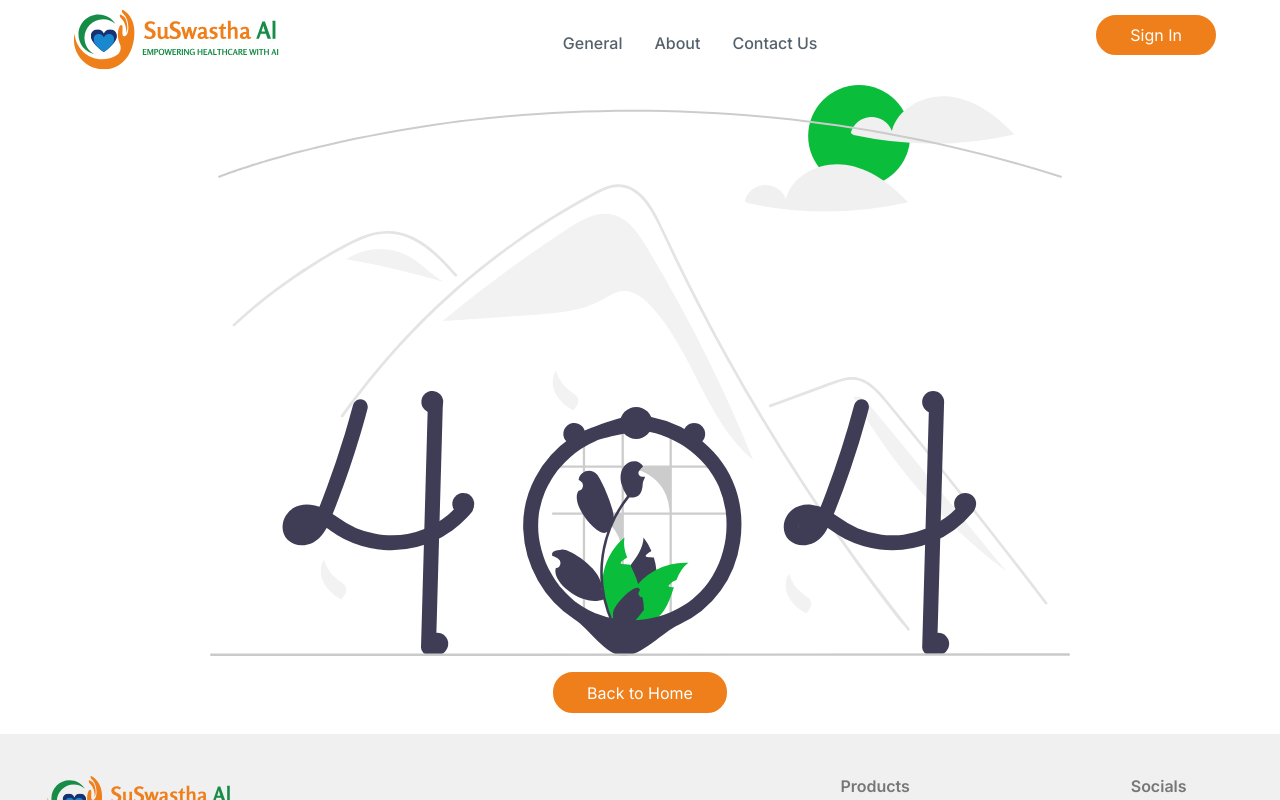
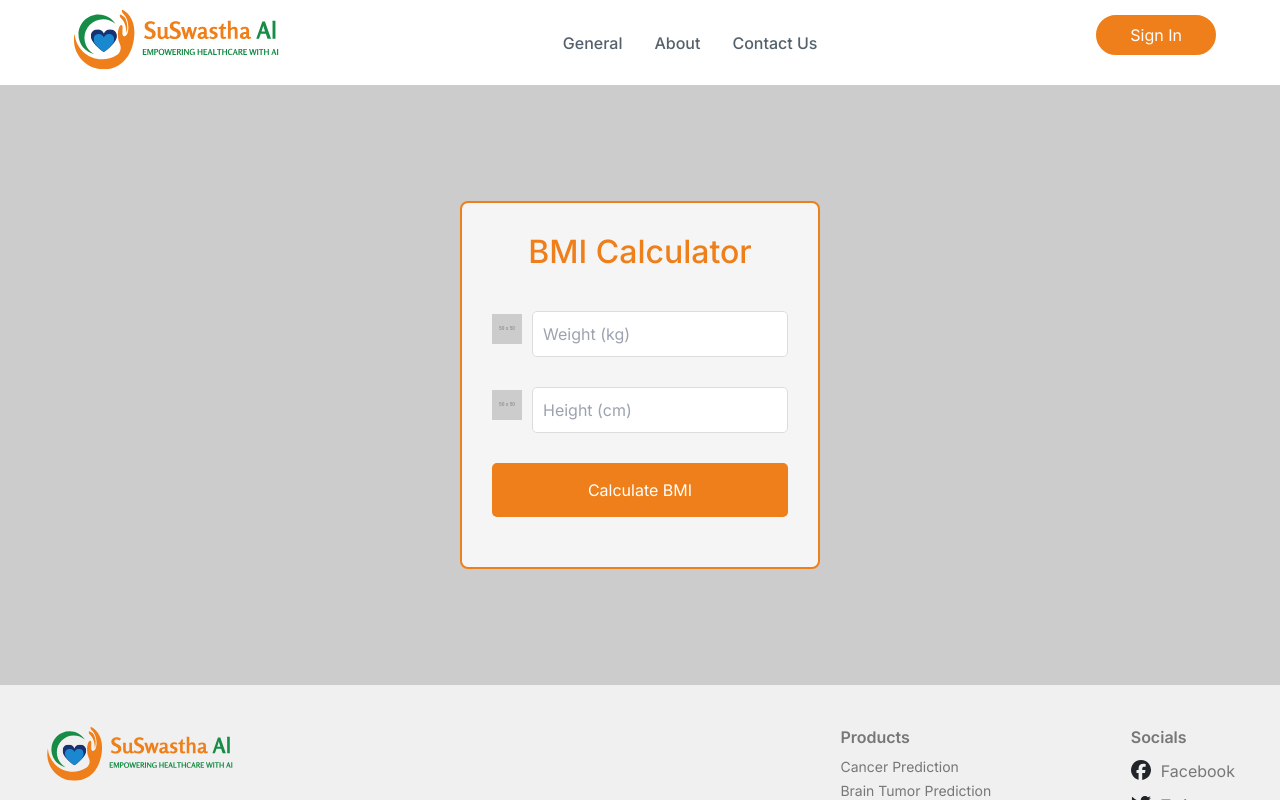
Before and after one commit to krishnenduroy52/SuSwastha-AI, a React (Vite) app in the folder Frontend/: page /bmi-calculator in a window 1280 px wide. Shown: the top 800 px of the page. Built offline with nearby package versions, Linux system fonts and the light colour scheme; a web font is replaced by a local one.

Commit message:
pati bmi calculator

```diff
--- a/Frontend/src/App.jsx
+++ b/Frontend/src/App.jsx
@@ -23,6 +23,7 @@ import Contact from "./pages/ContactUs/Contact";
 import Error from "./components/404NotFound/Error";
 import DoctorProfile from "./pages/Doctor/DoctorProfile";
 import GeneralHealth from "./pages/GeneralHealth/GeneralHealth";
+import BMICalculator from "./pages/BMICalculator/BMICalculator";
 
 import Game1 from "./components/Game/Game1";
 import Game2 from "./components/Game/Game2";
@@ -57,6 +58,8 @@ function App() {
         <Route path="/child/game3" element={<Game3 />} />
         <Route path="/child/game4" element={<Game4 />} />
         <Route path="/general-health-problems-prediction" element={<GeneralHealth />} />
+        <Route path="/bmi-calculator" element={<BMICalculator />} />
+
         <Route path="*" element={<Error />} />
       </Routes>
       <Footer />
--- /dev/null
+++ b/Frontend/src/pages/BMICalculator/BMICalculator.jsx
@@ -0,0 +1,94 @@
+import React, { useState } from 'react';
+// import backgroundImage from './images/background.jpg';
+// import weightIcon from './images/weight-icon.png';
+// import heightIcon from './images/height-icon.png';
+
+const BMICalculator = () => {
+    const [weight, setWeight] = useState('');
+    const [heightCm, setHeightCm] = useState('');
+    const [bmiResult, setBMIResult] = useState(null);
+
+    const calculateBMI = () => {
+        if (!weight || !heightCm) {
+            alert('Please enter both weight and height.');
+            return;
+        }
+
+        const weightInKg = parseFloat(weight);
+        const heightInM = parseFloat(heightCm) / 100; // Convert cm to meters
+
+        if (isNaN(weightInKg) || isNaN(heightInM) || weightInKg <= 0 || heightInM <= 0) {
+            alert('Please enter valid weight and height.');
+            return;
+        }
+
+        const bmi = weightInKg / (heightInM * heightInM);
+        setBMIResult(bmi.toFixed(2));
+    };
+
+    const backgroundImage = "https://via.placeholder.com/100x300"
+
+
+    return (
+        <div style={{
+            backgroundImage: `url(${backgroundImage})`,
+            backgroundSize: 'cover',
+            minHeight: '75vh',
+            display: 'flex',
+            justifyContent: 'center',
+            alignItems: 'center'
+        }}>
+            <div style={{
+                backgroundColor: 'rgba(255, 255, 255, 0.8)',
+                padding: '30px',
+                border: '2px solid #ef7f1a',
+                borderRadius: '8px',
+                maxWidth: '400px'
+            }}>
+                <h2 style={{ color: '#ef7f1a', textAlign: 'center', marginBottom: '30px' }}>BMI Calculator</h2>
+                <div style={{ marginBottom: '20px', display: 'flex', alignItems: 'center' }}>
+                    <img src="https://via.placeholder.com/50" alt="Weight Icon" style={{ width: '30px', marginRight: '10px' }} />
+                    <input
+                        type="number"
+                        placeholder="Weight (kg)"
+                        value={weight}
+                        onChange={(e) => setWeight(e.target.value)}
+                        style={{ padding: '10px', width: '100%', border: '1px solid #ddd', borderRadius: '5px' }}
+                    />
+                </div>
+                <div style={{ marginBottom: '20px', display: 'flex', alignItems: 'center' }}>
+                    <img src="https://via.placeholder.com/50" alt="Height Icon" style={{ width: '30px', marginRight: '10px' }} />
+                    <input
+                        type="number"
+                        placeholder="Height (cm)"
+                        value={heightCm}
+                        onChange={(e) => setHeightCm(e.target.value)}
+                        style={{ padding: '10px', width: '100%', border: '1px solid #ddd', borderRadius: '5px' }}
+                    />
+                </div>
+                <button
+                    onClick={calculateBMI}
+                    style={{
+                        backgroundColor: '#ef7f1a',
+                        color: 'white',
+                        border: 'none',
+                        padding: '15px 20px',
+                        borderRadius: '5px',
+                        cursor: 'pointer',
+                        width: '100%',
+                        marginBottom: '20px'
+                    }}
+                >
+                    Calculate BMI
+                </button>
+                {bmiResult && (
+                    <div style={{ textAlign: 'center', fontSize: '20px', color: '#168c46' }}>
+                        Your BMI: {bmiResult}
+                    </div>
+                )}
+            </div>
+        </div>
+    );
+};
+
+export default BMICalculator;
```
